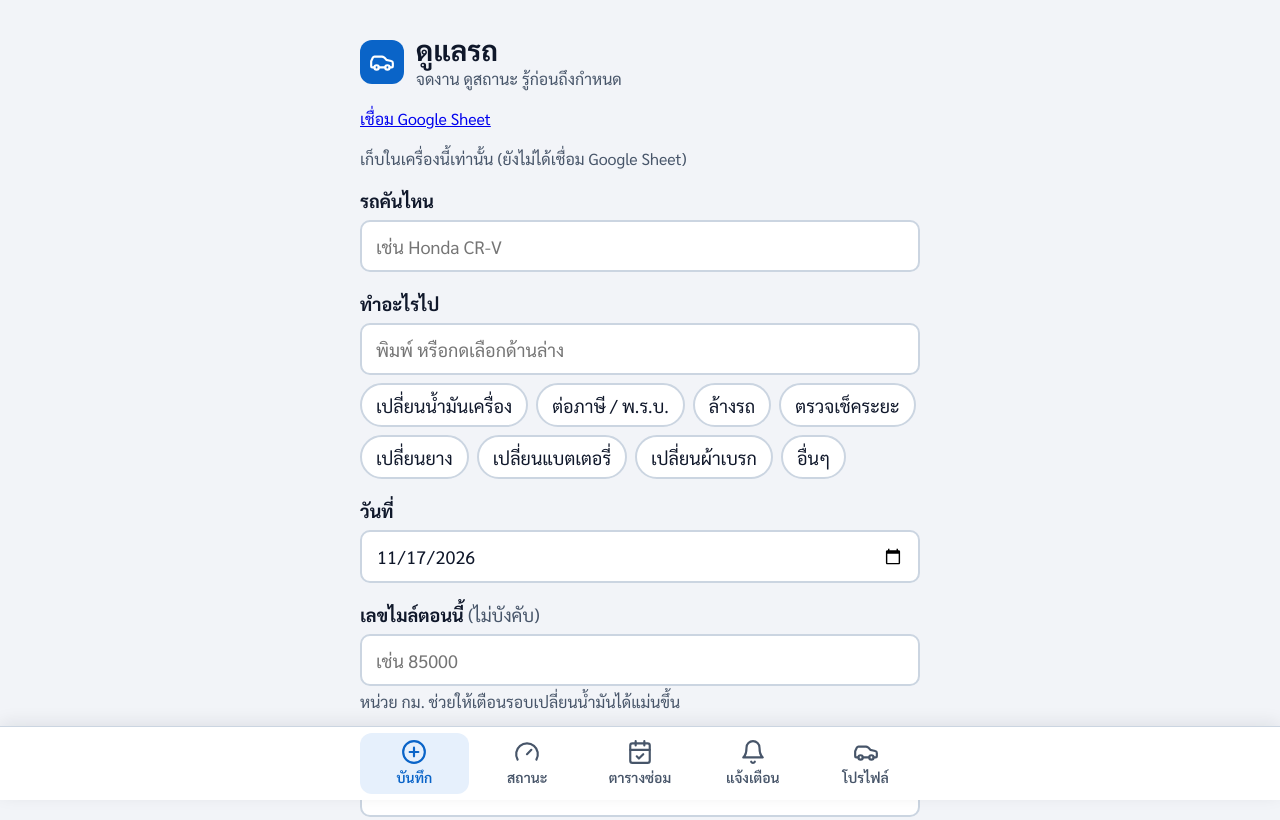
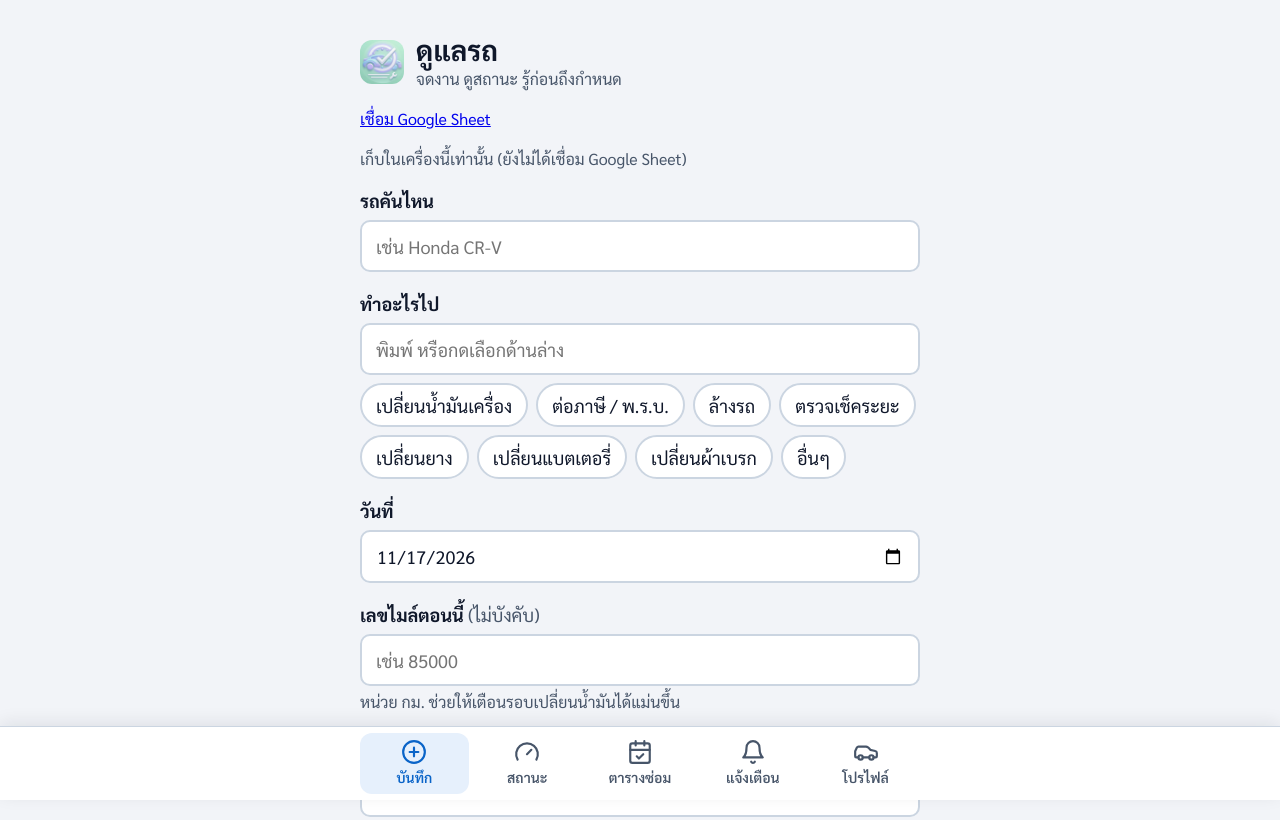
Before and after one commit to twnote05/vehicle-maintenance-tracker, a plain HTML site: page index.html in a window 1280 px wide. Shown: the top 820 px of the page. Drawn offline with Linux system fonts and the light colour scheme.

Commit message:
Add app icon, PWA manifest, header logo
Co-Authored-By: Claude Sonnet 5.5 <noreply@anthropic.com>

```diff
--- a/index.html
+++ b/index.html
@@ -5,6 +5,11 @@
 <meta name="viewport" content="width=device-width,initial-scale=1">
 <meta name="theme-color" content="#0a64c8">
 <title>ดูแลรถ</title>
+<link rel="icon" type="image/png" sizes="48x48" href="icons/favicon-48.png">
+<link rel="apple-touch-icon" href="icons/apple-touch-icon.png">
+<link rel="manifest" href="manifest.webmanifest">
+<meta name="apple-mobile-web-app-capable" content="yes">
+<meta name="apple-mobile-web-app-title" content="ดูแลรถ">
 <link rel="preconnect" href="https://fonts.googleapis.com"><link rel="preconnect" href="https://fonts.gstatic.com" crossorigin>
 <link rel="stylesheet" href="https://fonts.googleapis.com/css2?family=Sarabun:wght@400;600;700&display=swap">
 <style>
@@ -88,7 +93,7 @@ input:focus,select:focus,button:focus-visible,a:focus-visible{outline:3px solid
 </head>
 <body>
 <div class="wrap">
-  <header><div class="logo"><svg width="26" height="26" viewBox="0 0 24 24" fill="none" stroke="currentColor" stroke-width="2" stroke-linecap="round" stroke-linejoin="round" aria-hidden="true"><path d="M19 17h2c.6 0 1-.4 1-1v-3c0-.9-.7-1.7-1.5-1.9C18.7 10.6 16 10 16 10s-1.3-1.4-2.2-2.3c-.5-.4-1.1-.7-1.8-.7H5c-.6 0-1.1.4-1.4.9l-1.4 2.9A3.7 3.7 0 0 0 2 12v4c0 .6.4 1 1 1h2"/><circle cx="7" cy="17" r="2"/><path d="M9 17h6"/><circle cx="17" cy="17" r="2"/></svg></div><div><h1>ดูแลรถ</h1><p>จดงาน ดูสถานะ รู้ก่อนถึงกำหนด</p></div></header>
+  <header><img class="logo" src="icons/icon-192.png" alt="" width="44" height="44"><div><h1>ดูแลรถ</h1><p>จดงาน ดูสถานะ รู้ก่อนถึงกำหนด</p></div></header>
   <div id="hero"></div>
   <p class="hint"><a href="#settings">เชื่อม Google Sheet</a></p>
   <p id="sync" class="hint" role="status"></p>
```
Also changed, not shown: icons/apple-touch-icon.png (added), icons/favicon-48.png (added), icons/icon-192.png (added), icons/icon-512.png (added), manifest.webmanifest (added), 1 other file.
